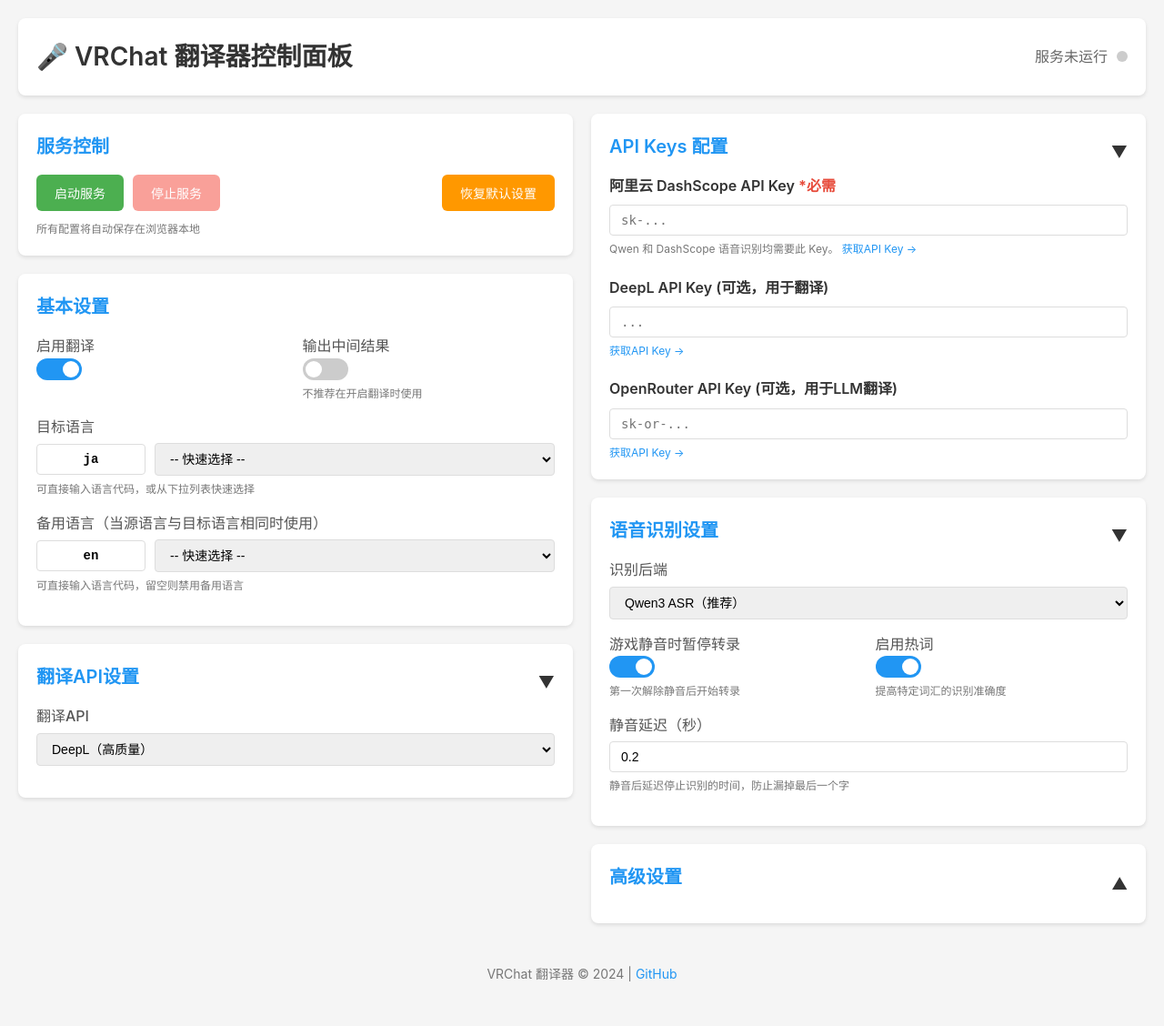
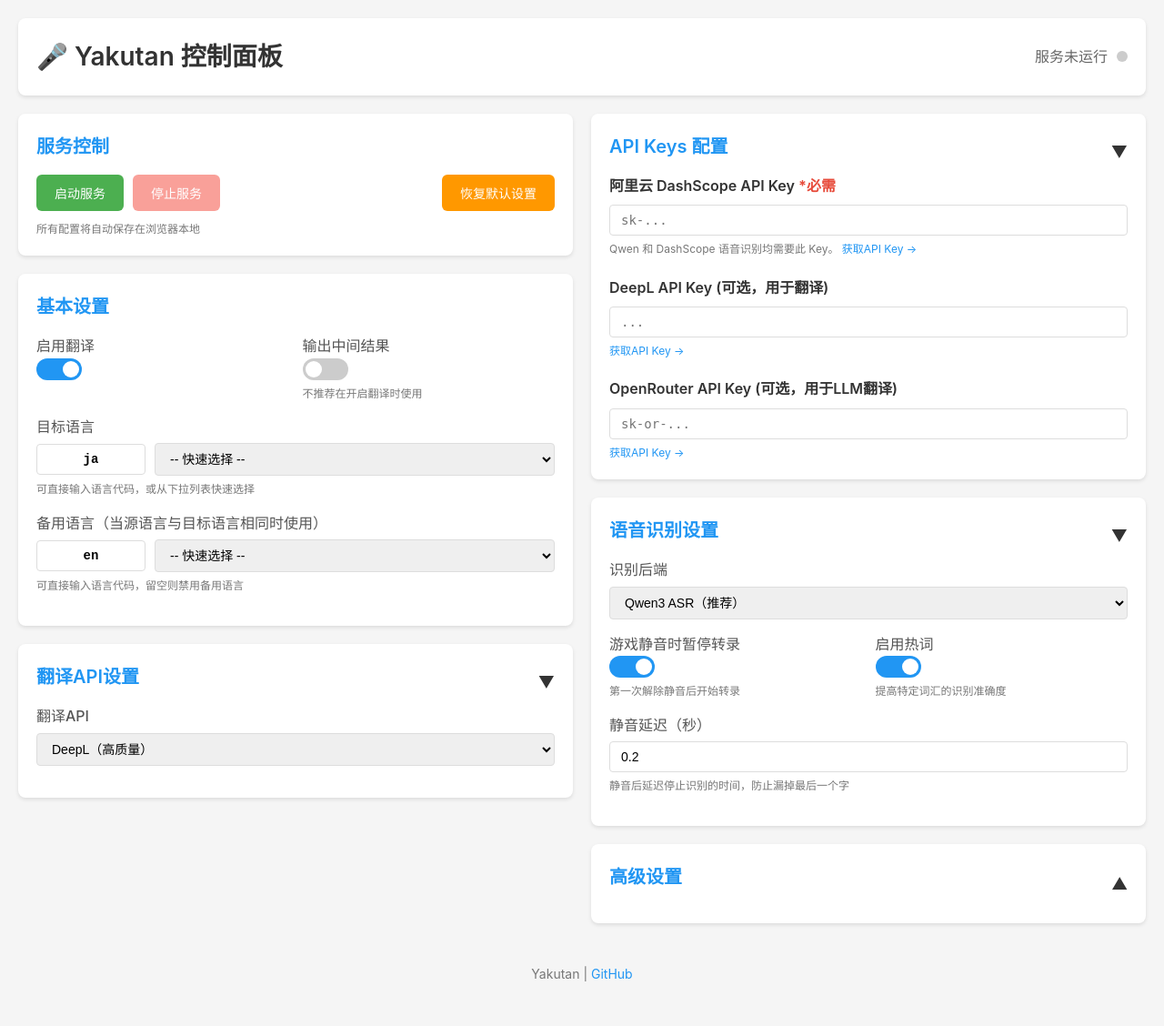
Before and after one commit to febilly/VRChat-Interpretor-CI, a Flask app: page / in a window 1280 px wide. Shown: the whole page at 91% size. Run offline with Flask 3, Linux system fonts and the light colour scheme.

Commit message:
换用新名字；更新文档

```diff
--- a/ui/templates/index.html
+++ b/ui/templates/index.html
@@ -3,13 +3,13 @@
 <head>
     <meta charset="UTF-8">
     <meta name="viewport" content="width=device-width, initial-scale=1.0">
-    <title>VRChat 翻译器控制面板</title>
+    <title>Yakutan 控制面板</title>
     <link rel="stylesheet" href="{{ url_for('static', filename='css/style.css') }}">
 </head>
 <body>
     <div class="container">
         <header>
-            <h1>🎤 VRChat 翻译器控制面板</h1>
+            <h1>🎤 Yakutan 控制面板</h1>
             <div class="status-indicator">
                 <span id="status-text">服务未运行</span>
                 <div class="status-dot" id="status-dot"></div>
@@ -310,7 +310,7 @@
         </main>
 
         <footer>
-            <p>VRChat 翻译器 © 2024 | <a href="https://github.com/febilly/VRChat-Interpretor-CI" target="_blank">GitHub</a></p>
+            <p>Yakutan | <a href="https://github.com/febilly/Yakutan" target="_blank">GitHub</a></p>
         </footer>
     </div>
 
```
Also changed, not shown: README.md.
